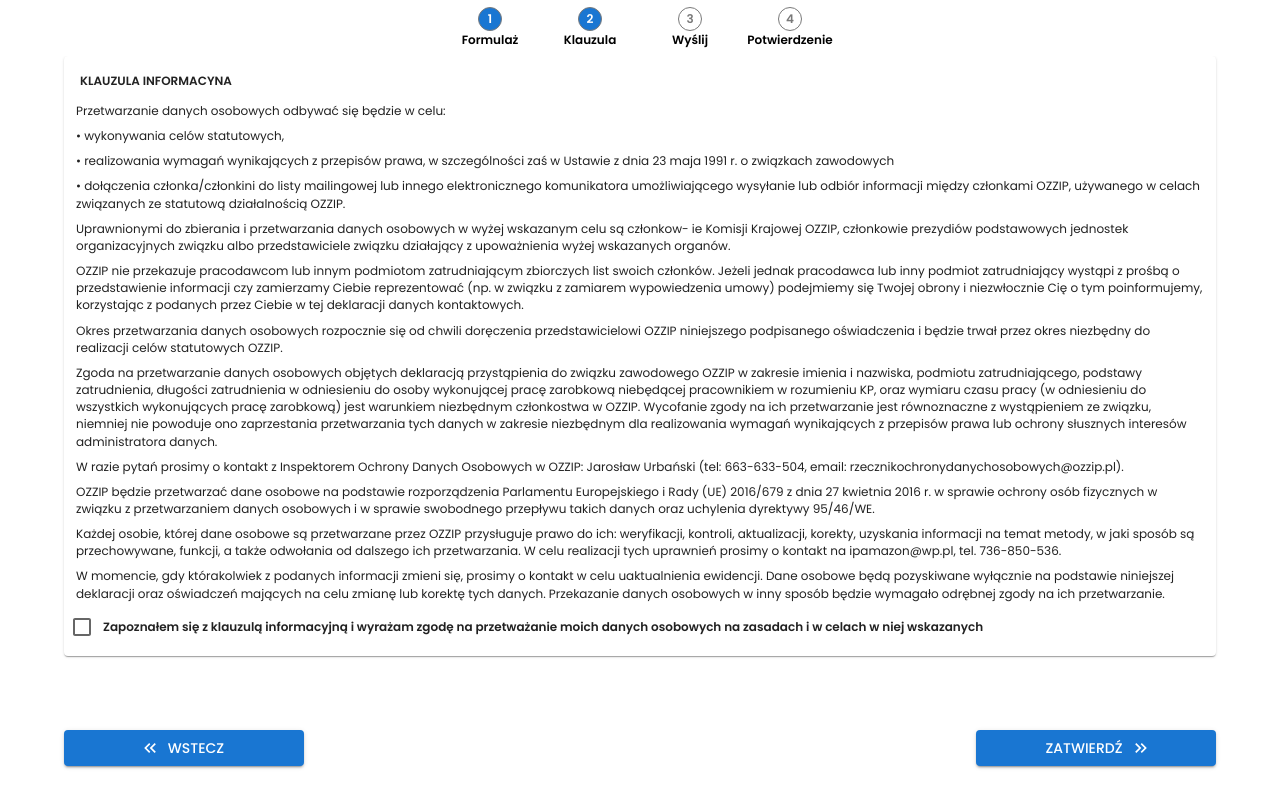
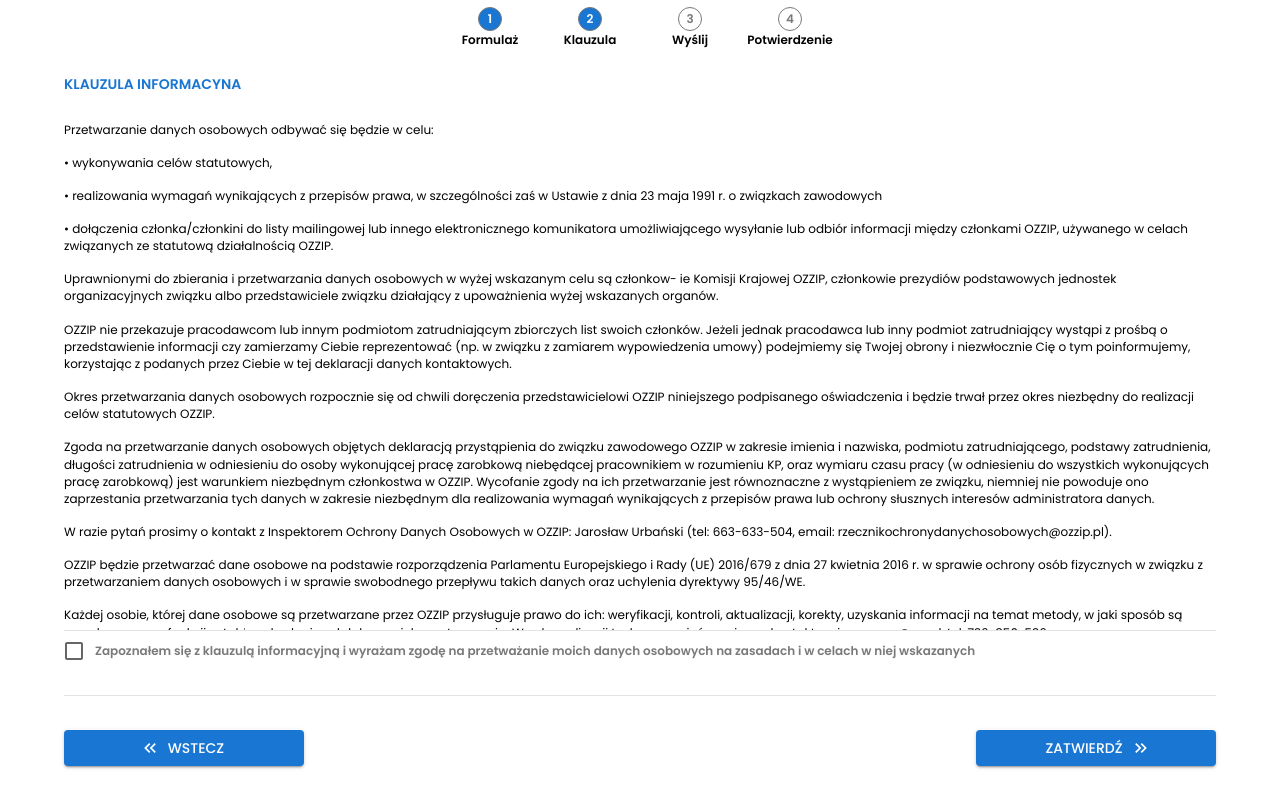
Before and after one commit to Krzysztofe/ip-podbeskidzkie-deklaracja, a React (Create React App) app in the folder form-ip-app/: page / in a window 1280 px wide. Both pictures are taken after typing "Sample", "Sample", "Sample", "5551234", "name@example.com", "Sample" into the empty fields and a click on the button "ZATWIERDŹ". Shown: the top 808 px of the page. Built offline with nearby package versions, Linux system fonts and the light colour scheme.

Commit message:
Add StepClause styles

```diff
--- a/form-ip-app/src/context/ContextProv.tsx
+++ b/form-ip-app/src/context/ContextProv.tsx
@@ -1,7 +1,7 @@
 import React, { createContext, FC, useState } from "react";
 import useStepFormFormik from "../pages/steps/stepForm/useStepFormFormik";
 import useHttp from "../pages/steps/stepsButtons/useHttp";
-import useStepClauseFormik from "../pages/steps/stepClause/useStepClauseFormik";
+import useStepClauseFormik from "../pages/steps/stepClause/stepClauseForm/useStepClauseFormik";
 
 interface Props {
   children: React.ReactNode;
--- a/form-ip-app/src/pages/steps/indexSteps/IndexSteps.tsx
+++ b/form-ip-app/src/pages/steps/indexSteps/IndexSteps.tsx
@@ -7,7 +7,7 @@
 import StepsButtons from "../stepsButtons/StepsButtons";
 import StepsHeader from "../stepsHeader/StepsHeader";
 import StepForm from "../stepForm/StepForm";
-import StepGeneralnfo from "../stepClause/StepClause";
+import StepClause from "../stepClause/StepClause";
 import useMultistepForm from "./useMultistepForm";
 
 const IndexSteps = () => {
@@ -15,7 +15,7 @@
 
   const { steps, currentStepIdx, step, back, next } = useMultistepForm([
     <StepForm />,
-    <StepGeneralnfo />,
+    <StepClause />,
     <StepSummary />,
     <StepConfirmation />,
   ]);
--- a/form-ip-app/src/pages/steps/stepClause/StepClause.tsx
+++ b/form-ip-app/src/pages/steps/stepClause/StepClause.tsx
@@ -1,43 +1,24 @@
-import { FormHelperText } from "@mui/material";
-import Card from "@mui/material/Card";
-import Checkbox from "@mui/material/Checkbox";
-import FormControlLabel from "@mui/material/FormControlLabel";
+import Box from "@mui/material/Box";
 import Typography from "@mui/material/Typography";
-import { useContext } from "react";
-import { StepsContext } from "../../../context/ContextProv";
 import { dataClauseParagraphs } from "./dataStepClause";
+import StepClauseForm from "./stepClauseForm/StepClauseForm";
 
 const StepClause = () => {
-  const { formikClause } = useContext(StepsContext);
-
   return (
-    <Card sx={{ p: 1, fontWeight: "bold" }}>
-      <Typography variant="body1" sx={{ p: 1, fontWeight: "bold" }}>
+    <Box sx={{}}>
+      <Typography variant="subtitle1" color="primary" sx={{ my: 2 }}>
         KLAUZULA INFORMACYNA
       </Typography>
       {dataClauseParagraphs.map(paragraph => {
         return (
-          <Typography key={paragraph} variant="body2" sx={{ p: 0.5 }}>
+          <Typography key={paragraph} variant="body2" sx={{ py: 1 }}>
             {paragraph}
           </Typography>
         );
       })}
-      <FormControlLabel
-        control={<Checkbox />}
-        name="confirmation"
-        checked={formikClause.values.confirmation}
-        onChange={formikClause.handleChange}
-        label="Zapoznałem się z klauzulą informacyjną i wyrażam zgodę na przetważanie moich danych osobowych na zasadach i w celach w niej wskazanych"
-      />
-      <Typography>
-        {formikClause.touched.confirmation &&
-          formikClause.errors.confirmation && (
-            <span style={{ color: "red" }}>
-              {formikClause.errors.confirmation.toString()}
-            </span>
-          )}
-      </Typography>
-    </Card>
+
+      <StepClauseForm />
+    </Box>
   );
 };
 
--- /dev/null
+++ b/form-ip-app/src/pages/steps/stepClause/stepClauseForm/StepClauseForm.tsx
@@ -0,0 +1,55 @@
+import Checkbox from "@mui/material/Checkbox";
+import FormControlLabel from "@mui/material/FormControlLabel";
+import Typography from "@mui/material/Typography";
+import { useContext } from "react";
+import { StepsContext } from "../../../../context/ContextProv";
+import InputsErrors from "../../stepForm/inputsPrintElements/InputsErrors";
+import Box from "@mui/material/Box";
+
+const StepClauseForm = () => {
+  const { formikClause } = useContext(StepsContext);
+
+  return (
+    <Box
+      sx={{
+        position: "sticky",
+        bottom: theme => theme.spacing(13),
+        left: 0,
+        backgroundColor: "white",
+        width: "100%",
+        height: {
+          xs: "7rem",
+          sm: "4rem",
+        },
+        display: "flex",
+        flexDirection: "column",
+        justifyContent: "center",
+        borderTop: 1,
+        borderBottom: 1,
+        borderColor: "info.light",
+      }}
+    >
+      <FormControlLabel
+        control={<Checkbox />}
+        name="confirmation"
+        checked={formikClause.values.confirmation}
+        onChange={formikClause.handleChange}
+        label="Zapoznałem się z klauzulą informacyjną i wyrażam zgodę na przetważanie moich danych osobowych na zasadach i w celach w niej wskazanych"
+        sx={{
+          "& .css-19rnxuj-MuiTypography-root": {
+            color: "info.main",
+          },
+        }}
+      />
+      <Box sx={{ ml: 4 }}>
+        <InputsErrors
+          formik={formikClause}
+          value={"confirmation"}
+          otherValue={null}
+        />
+      </Box>
+    </Box>
+  );
+};
+
+export default StepClauseForm;
--- a/form-ip-app/src/pages/steps/stepForm/StepFormHeader.tsx
+++ b/form-ip-app/src/pages/steps/stepForm/StepFormHeader.tsx
@@ -16,7 +16,7 @@
         Deklaracja Przystąpienia do OZZIP Amazon
       </Typography>
       <Typography
-        variant="h5"
+        variant="subtitle1"
         component="h2"
         color="primary"
         sx={{ margin: 0, marginTop: "2.2rem", marginBottom: "1.1rem" }}
--- a/form-ip-app/src/pages/steps/stepsButtons/StepsButtons.tsx
+++ b/form-ip-app/src/pages/steps/stepsButtons/StepsButtons.tsx
@@ -88,7 +88,7 @@
         sx={{
           height: "100%",
           display: "flex",
-          flexDirection: { xs: "column", sm: "row" },
+          flexDirection: { xs: "column-reverse", sm: "row" },
           alignItems: "center",
           gap: 1,
           justifyContent: { xs: "center", sm: "space-between" },
```
Also changed, not shown: form-ip-app/src/pages/steps/stepClause/stepClauseForm/useStepClauseFormik.tsx (renamed from form-ip-app/src/pages/steps/stepClause/useStepClauseFormik.tsx), form-ip-app/src/pages/steps/stepClause/stepClauseForm/validationStepClauseForm.tsx (renamed from form-ip-app/src/pages/steps/stepClause/validationStepClauseForm.tsx).
